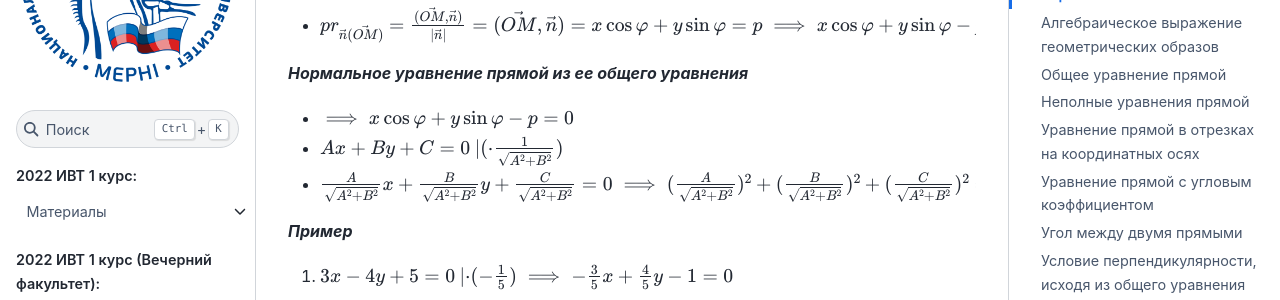
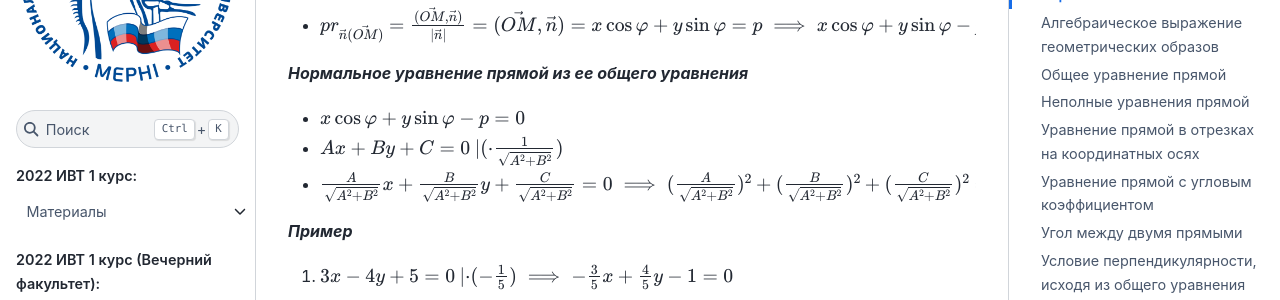
Before and after one commit to mephi-tex/mephi-tex, a Sphinx documentation site: the page built from docs/IVT_evening/analitical-geometry.md, in a window 1280 px wide and 900 px high, scrolled down 16183 px. Shown: the part 150-450 px from the top of the window. Built offline with Sphinx 7.4.7 and the Sphinx Book theme 1.1.4, drawn with Linux system fonts in a browser that asks for light colours; the version number could not be read and is left out.

Commit message:
fix lecture angem 3

```diff
--- a/docs/IVT_evening/analitical-geometry.md
+++ b/docs/IVT_evening/analitical-geometry.md
@@ -411,11 +411,11 @@ depth: 3
 ### Каноническое уравнение прямой
 
 - Через точку $M_{0}(x_{0}, y_{0})$ проведем прямую, параллельную данному вектору $\vec{a} = (\ell, m)$. Этот вектор назывется направляющим вектором прямой $\ell$.
-![image4](angem_pictures/angem4.jpg)
+  ![image4](angem_pictures/angem4.jpg)
 
 - Условием принадлежности точки данной прямой является коллинеарность векторов $\vec{M_{0}M}$ и $\vec{a}$.
 
-***Каноническое уравнение прямой** *
+***Каноническое уравнение прямой***
 
 - Так как коллинеарные векторы отличаются на константу, то $\vec{M_{0}M} = \lambda \vec{a}$:
 - $\begin{equation*}
@@ -450,7 +450,7 @@ depth: 3
 - $pr_{\vec{n}(\vec{OM})} = \frac{(\vec{OM}, \vec{n})}{|\vec{n}|} =(\vec{OM}, \vec{n}) = x\cos{\phi} + y\sin{\phi} = p \implies x\cos{\phi} + y\sin{\phi} - p = 0$
 
 ***Нормальное уравнение прямой из ее общего уравнения***
-- $\implies x\cos{\phi} + y\sin{\phi} - p = 0$
+- $x\cos{\phi} + y\sin{\phi} - p = 0$
 - $Ax + By + C = 0$ $|(\cdot \frac{1}{\sqrt{A^2 + B^2}})$
 - $\frac{A}{\sqrt{A^2 + B^2}}x + \frac{B}{\sqrt{A^2 + B^2}}y + \frac{C}{\sqrt{A^2 + B^2}} = 0 \implies (\frac{A}{\sqrt{A^2 + B^2}})^2 + (\frac{B}{\sqrt{A^2 + B^2}})^{2} + (\frac{C}{\sqrt{A^2 + B^2}})^2 = 1$
 
```
